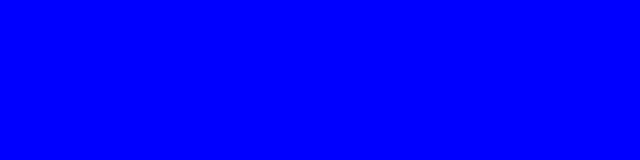
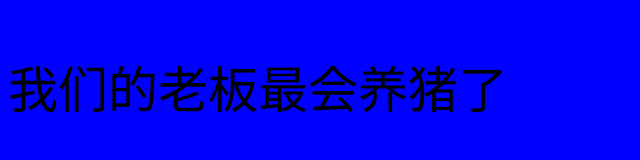
Before and after one commit to andy-xing/git-demo-1, a plain HTML site: page index.html in a window 1280 px wide. Shown: the whole page, without its empty margins (0-640 px from the left). Drawn offline with Linux system fonts and the light colour scheme.

Commit message:
老板的版本1 添加广告

```diff
--- a/index.html
+++ b/index.html
@@ -9,7 +9,7 @@
 </head>
 <body>
   <div>
-
+  <p>我们的老板最会养猪了</p>
   </div>
 </body>
 </html>
```
